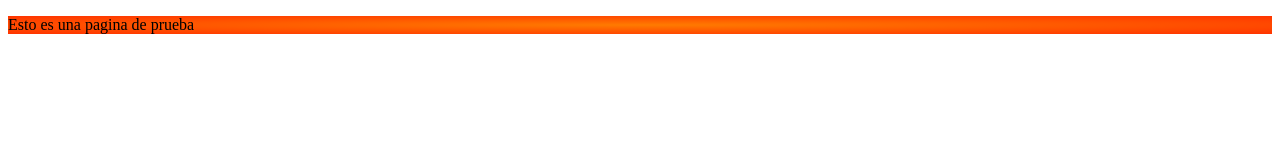
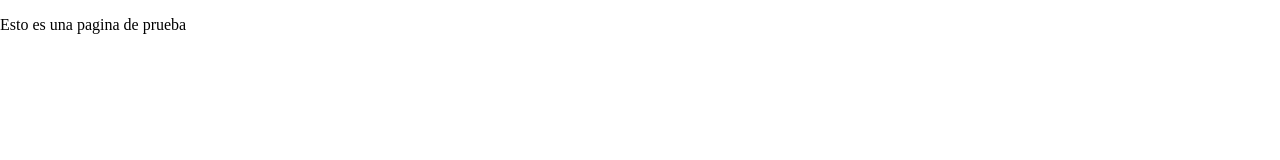
Before and after one commit to Balsero300/Practica-GitHub, a plain HTML site: page Pag2/Pag2.html in a window 1280 px wide. Drawn offline with Linux system fonts and the light colour scheme.

Commit message:
Modifico etiqueta body

```diff
--- a/Pag2/CSS/funcion.css
+++ b/Pag2/CSS/funcion.css
@@ -1,3 +1,5 @@
-.fondo{
-    background: radial-gradient(rgb(255, 123, 0),rgb(255, 51, 0));
+body{
+    margin: 0;
+    padding: 0;
+    box-sizing: border-box;
 }
```
